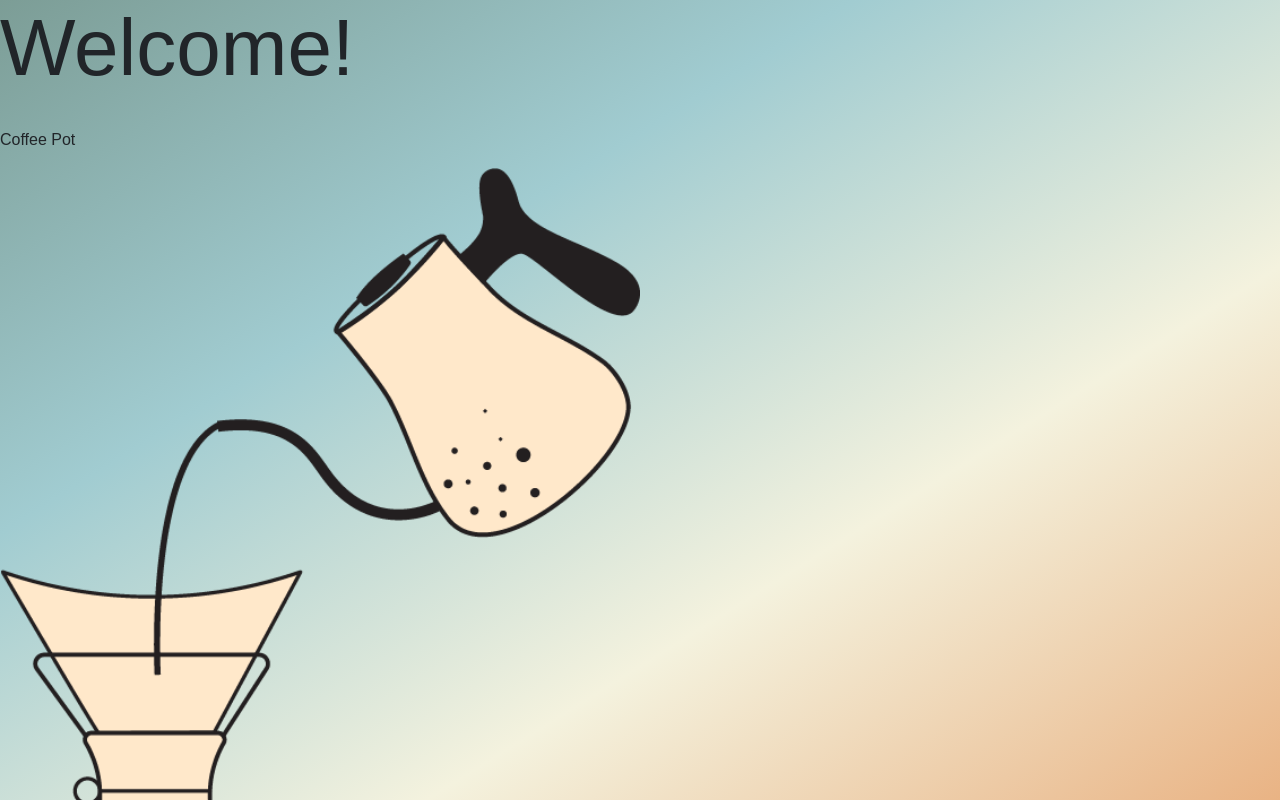
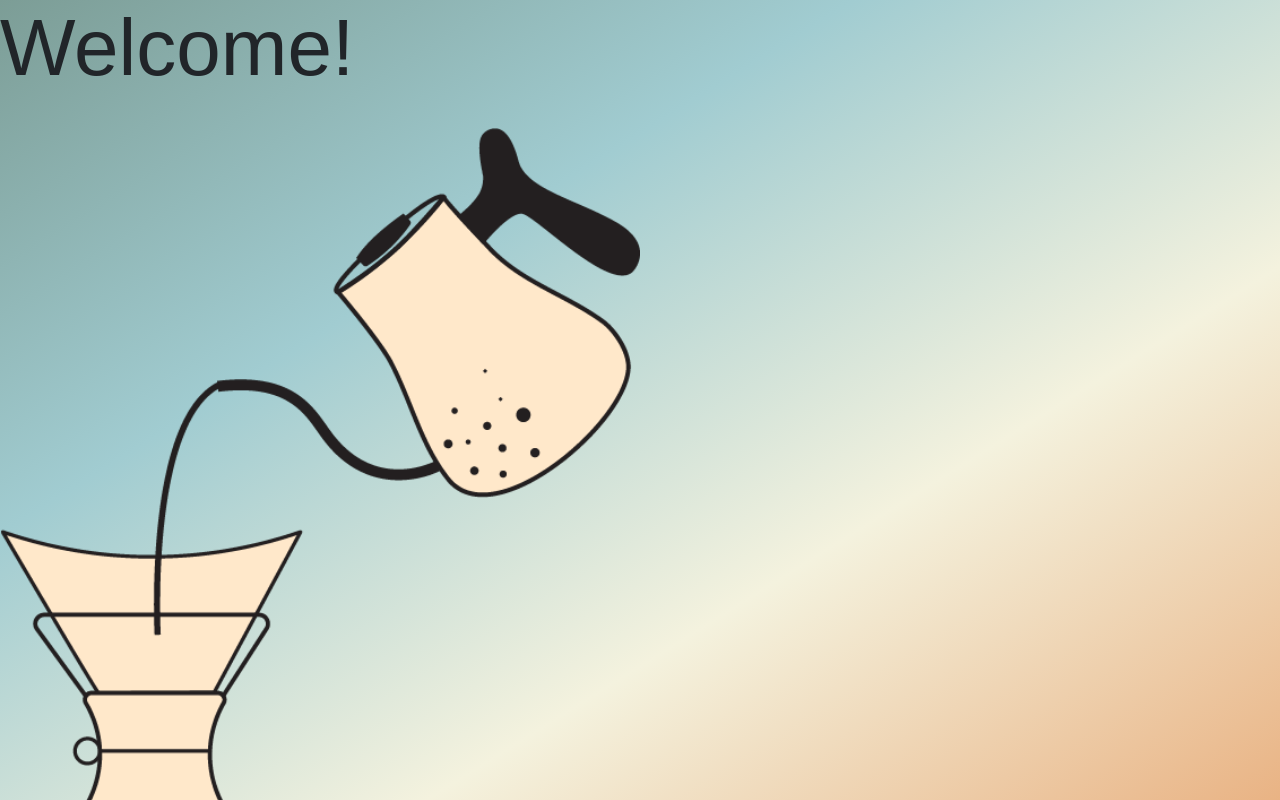
Before and after one commit to ekmagiccat/capstone, a React (Create React App) app: page / in a window 1280 px wide. Shown: the top 800 px of the page. Built offline with nearby package versions, Linux system fonts and the light colour scheme.

Commit message:
test framer motion

```diff
--- a/src/components/CoffeePot.tsx
+++ b/src/components/CoffeePot.tsx
@@ -1,12 +1,20 @@
 import React from "react";
 import pourOver from "../images/pour-over.png";
+import { motion } from "framer-motion";
 
 const CoffeePot = () => {
+  const [rotate, setRotate] = React.useState(false);
+
   return (
-    <div>
-      <p>Coffee Pot</p>
+    <motion.div
+      animate={{ rotate: rotate ? 360 : 0 }}
+      transition={{ type: "tween", duration: 1 }}
+      onClick={() => {
+        setRotate(!rotate);
+      }}
+    >
       <img src={pourOver} alt="pour over coffee" className="coffee" />
-    </div>
+    </motion.div>
   );
 };
 
```
